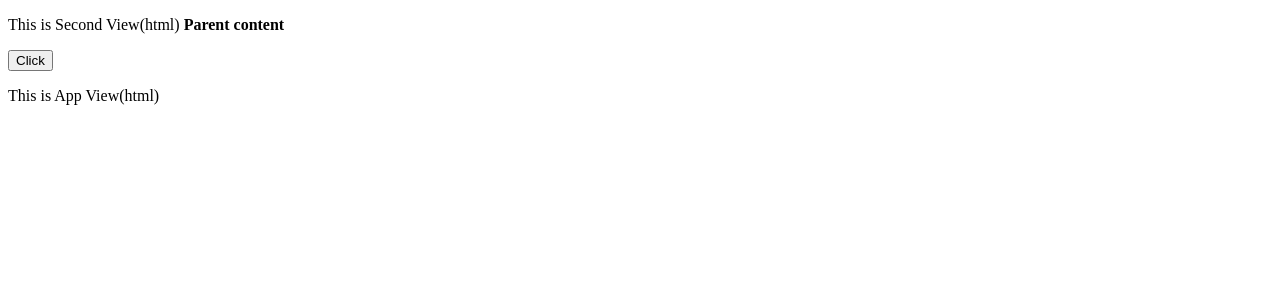
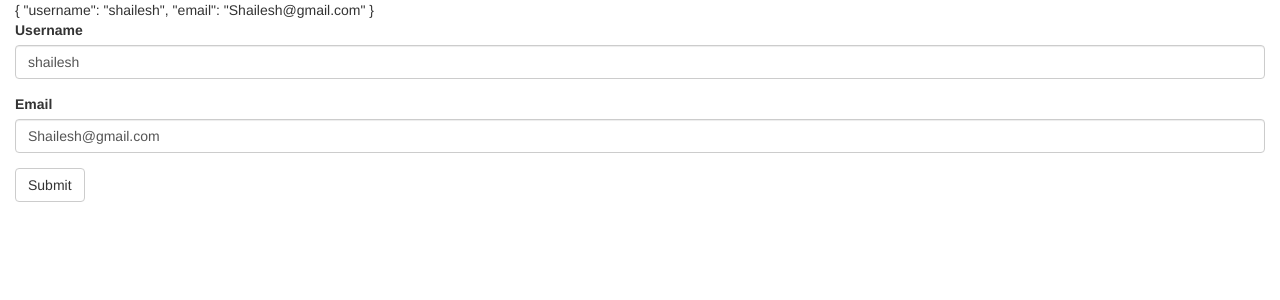
Before and after one commit to shai93/Angularbatch3, an Angular app: page / in a window 1280 px wide. Shown: the top 300 px of the page. Built offline with nearby package versions, Linux system fonts and the light colour scheme.

Commit message:
template driven form

```diff
--- a/src/app/app.component.html
+++ b/src/app/app.component.html
@@ -1,9 +1,11 @@
 <!-- <my-first></my-first> -->
 <!-- <app-binding [parentname]="name"></app-binding> -->
 
-<app-second [parentName]="name" (childContent)="incomingData($event)"></app-second>
+<!-- <app-second [parentName]="name" (childContent)="incomingData($event)"></app-second>
 
 
 <p>
     This is App View(html) <b>{{childMessage}}</b>
-</p>
+</p> -->
+
+<app-forms></app-forms>
--- a/src/app/app.module.ts
+++ b/src/app/app.module.ts
@@ -6,13 +6,15 @@ import { AppComponent } from './app.component';
 import {FirstComponent as first} from './first/first.component';
 import { BindingComponent } from './binding/binding.component';
 import { SecondComponent } from './second/second.component';
+import { FormsComponent } from './forms/forms.component';
 
 @NgModule({
   declarations: [
     AppComponent,
     first,
     BindingComponent,
-    SecondComponent
+    SecondComponent,
+    FormsComponent
   ],
   imports: [
     BrowserModule,
--- /dev/null
+++ b/src/app/employee.ts
@@ -0,0 +1,8 @@
+export class Employee {
+    constructor(
+        private username:string,
+        private email:string
+    ){
+        //empty
+    }
+}
--- /dev/null
+++ b/src/app/forms/forms.component.html
@@ -0,0 +1,14 @@
+<div class="container-fluid">
+  <form #myform="ngForm">
+    {{myform.value|json}}
+    <div class="form-group">
+      <label>Username</label>
+      <input type="text" class="form-control" name="username" [(ngModel)]="employeeModel.username"/>
+    </div>
+    <div class="form-group">
+      <label>Email</label>
+      <input type="email" class="form-control" name="email" [(ngModel)]="employeeModel.email"/>
+    </div>
+    <button type="submit" class="btn btn-default">Submit</button>
+  </form>
+</div>
--- /dev/null
+++ b/src/app/forms/forms.component.ts
@@ -0,0 +1,18 @@
+import { Component, OnInit } from '@angular/core';
+import {Employee} from '../employee';
+@Component({
+  selector: 'app-forms',
+  templateUrl: './forms.component.html',
+  styleUrls: ['./forms.component.scss']
+})
+export class FormsComponent implements OnInit {
+  employeeModel:any;
+  constructor() { }
+
+
+  ngOnInit() {
+    this.employeeModel = new Employee("shailesh", "Shailesh@gmail.com")
+  }
+
+
+}
--- a/src/index.html
+++ b/src/index.html
@@ -7,6 +7,7 @@
 
   <meta name="viewport" content="width=device-width, initial-scale=1">
   <link rel="icon" type="image/x-icon" href="favicon.ico">
+  <link rel="stylesheet" href="https://maxcdn.bootstrapcdn.com/bootstrap/3.3.7/css/bootstrap.min.css" integrity="sha384-BVYiiSIFeK1dGmJRAkycuHAHRg32OmUcww7on3RYdg4Va+PmSTsz/K68vbdEjh4u" crossorigin="anonymous">
 </head>
 <body>
   <app-root></app-root>
```
Also changed, not shown: src/app/forms/forms.component.scss (added), 2 other files (tests, documents, lock files or other folders).
